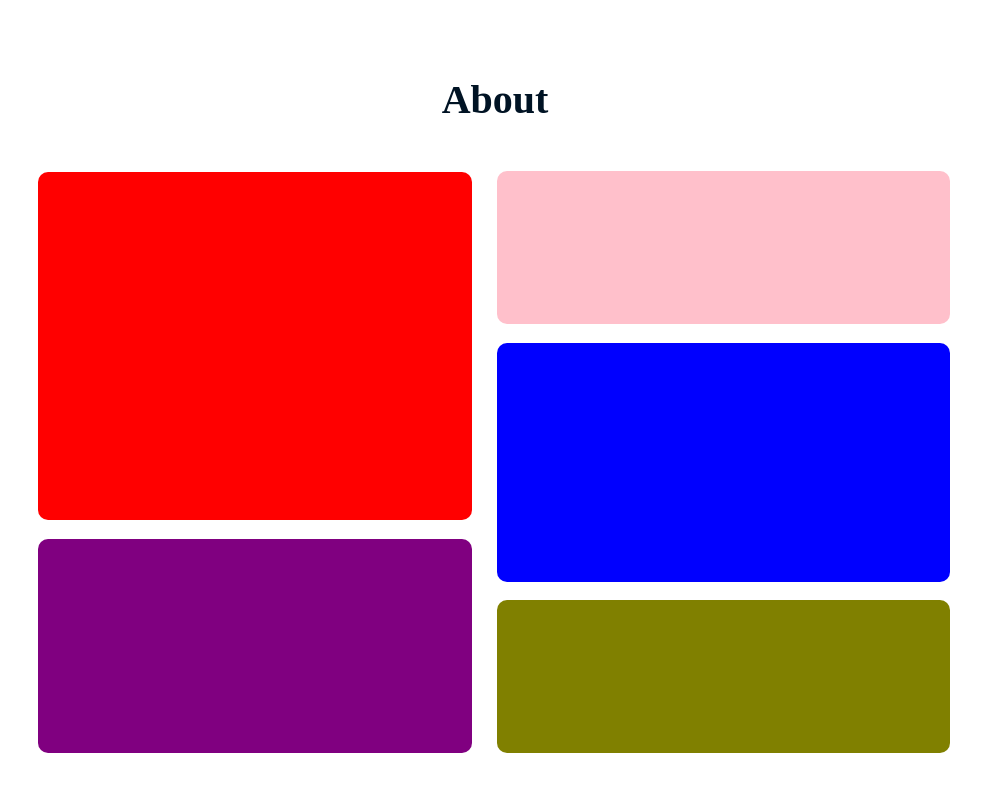
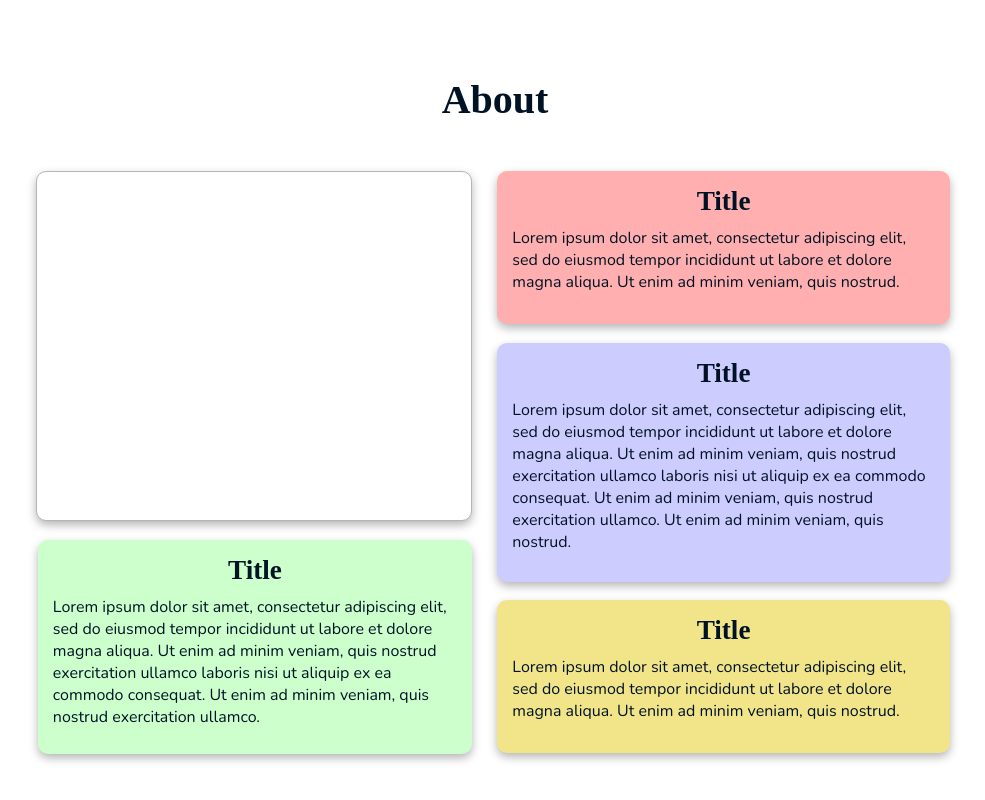
Before and after one commit to ang-riv/portfolio, a React (Create React App) app: page / in a window 1280 px wide. Shown: the part 908-1708 px from the top of the page, without its empty margins (145-1130 px from the left). Built offline with nearby package versions, Linux system fonts and the light colour scheme; a web font is replaced by a local one.

Commit message:
Added box shadows and content styles for inside the tiles

```diff
--- a/src/AboutSection.js
+++ b/src/AboutSection.js
@@ -1,6 +1,8 @@
 import React from "react";
 
 const AboutSection = React.forwardRef((props, ref) => {
+  // each tiles innerStyle
+  const innerStyle = {};
   return (
     <section ref={ref} style={{ height: "85vh" }}>
       <h2>About</h2>
@@ -34,20 +36,46 @@ const AboutSection = React.forwardRef((props, ref) => {
           >
             <div
               style={{
-                backgroundColor: "red",
+                backgroundColor: "white",
+                border: "1px solid #b5b5b5",
                 height: "57%",
                 width: "95%",
                 borderRadius: "10px",
+                boxShadow: "0px 4px 10px 0px #b5b5b5",
               }}
             ></div>
             <div
               style={{
-                backgroundColor: "purple",
+                backgroundColor: "#CCFFCC",
                 height: "35%",
                 width: "95%",
                 borderRadius: "10px",
+                boxShadow: "0px 4px 10px 0px #b5b5b5",
               }}
-            ></div>
+            >
+              <div style={{ margin: "15px" }}>
+                <h3
+                  style={{
+                    margin: "0 0 10px 0",
+                    padding: "0",
+                  }}
+                >
+                  Title
+                </h3>
+                <p
+                  style={{
+                    margin: "0",
+                    padding: "0",
+                  }}
+                >
+                  Lorem ipsum dolor sit amet, consectetur adipiscing elit, sed
+                  do eiusmod tempor incididunt ut labore et dolore magna aliqua.
+                  Ut enim ad minim veniam, quis nostrud exercitation ullamco
+                  laboris nisi ut aliquip ex ea commodo consequat. Ut enim ad
+                  minim veniam, quis nostrud exercitation ullamco.
+                </p>
+              </div>
+            </div>
           </div>
           {/* section 2 */}
           <div
@@ -63,28 +91,97 @@ const AboutSection = React.forwardRef((props, ref) => {
           >
             <div
               style={{
-                backgroundColor: "pink",
+                backgroundColor: "#FFAFAF",
                 height: "25%",
                 width: "90%",
                 borderRadius: "10px",
+                boxShadow: "0px 4px 10px 0px #b5b5b5",
               }}
-            ></div>
+            >
+              <div style={{ margin: "15px" }}>
+                <h3
+                  style={{
+                    margin: "0 0 10px 0",
+                    padding: "0",
+                  }}
+                >
+                  Title
+                </h3>
+                <p
+                  style={{
+                    margin: "0",
+                    padding: "0",
+                  }}
+                >
+                  Lorem ipsum dolor sit amet, consectetur adipiscing elit, sed
+                  do eiusmod tempor incididunt ut labore et dolore magna aliqua.
+                  Ut enim ad minim veniam, quis nostrud.
+                </p>
+              </div>
+            </div>
             <div
               style={{
-                backgroundColor: "blue",
+                backgroundColor: "#CCCCFF",
                 height: "39%",
                 width: "90%",
                 borderRadius: "10px",
+                boxShadow: "0px 4px 10px 0px #b5b5b5",
               }}
-            ></div>
+            >
+              <div style={{ margin: "15px" }}>
+                <h3
+                  style={{
+                    margin: "0 0 10px 0",
+                    padding: "0",
+                  }}
+                >
+                  Title
+                </h3>
+                <p
+                  style={{
+                    margin: "0",
+                    padding: "0",
+                  }}
+                >
+                  Lorem ipsum dolor sit amet, consectetur adipiscing elit, sed
+                  do eiusmod tempor incididunt ut labore et dolore magna aliqua.
+                  Ut enim ad minim veniam, quis nostrud exercitation ullamco
+                  laboris nisi ut aliquip ex ea commodo consequat. Ut enim ad
+                  minim veniam, quis nostrud exercitation ullamco. Ut enim ad
+                  minim veniam, quis nostrud.
+                </p>
+              </div>
+            </div>
             <div
               style={{
-                backgroundColor: "olive",
+                backgroundColor: "#F2E589",
                 height: "25%",
                 width: "90%",
                 borderRadius: "10px",
+                boxShadow: "0px 4px 10px 0px #b5b5b5",
               }}
-            ></div>
+            >
+              <div style={{ margin: "15px" }}>
+                <h3
+                  style={{
+                    margin: "0 0 10px 0",
+                    padding: "0",
+                  }}
+                >
+                  Title
+                </h3>
+                <p
+                  style={{
+                    margin: "0",
+                    padding: "0",
+                  }}
+                >
+                  Lorem ipsum dolor sit amet, consectetur adipiscing elit, sed
+                  do eiusmod tempor incididunt ut labore et dolore magna aliqua.
+                  Ut enim ad minim veniam, quis nostrud.
+                </p>
+              </div>
+            </div>
           </div>
         </div>
       </div>
--- a/src/style.css
+++ b/src/style.css
@@ -2,11 +2,11 @@
   color: #001324;
 }
 h1,
-h2 {
+h2,
+h3 {
   font-family: "Alice", serif;
 }
 
-h3,
 h4,
 p,
 li {
@@ -23,6 +23,11 @@ h1 {
 
 h2 {
   font-size: 2.5em;
+  text-align: center;
+}
+
+h3 {
+  font-size: 1.7em;
   text-align: center;
 }
 
```
